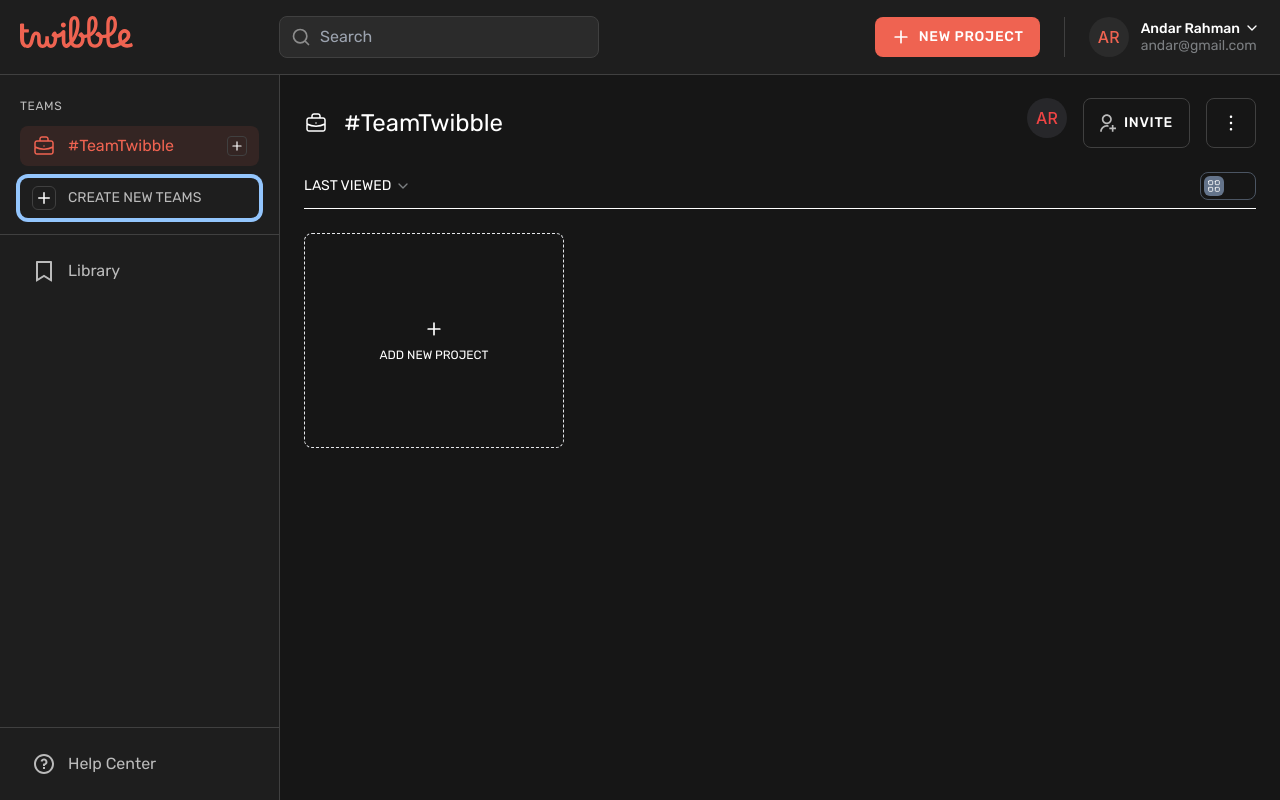
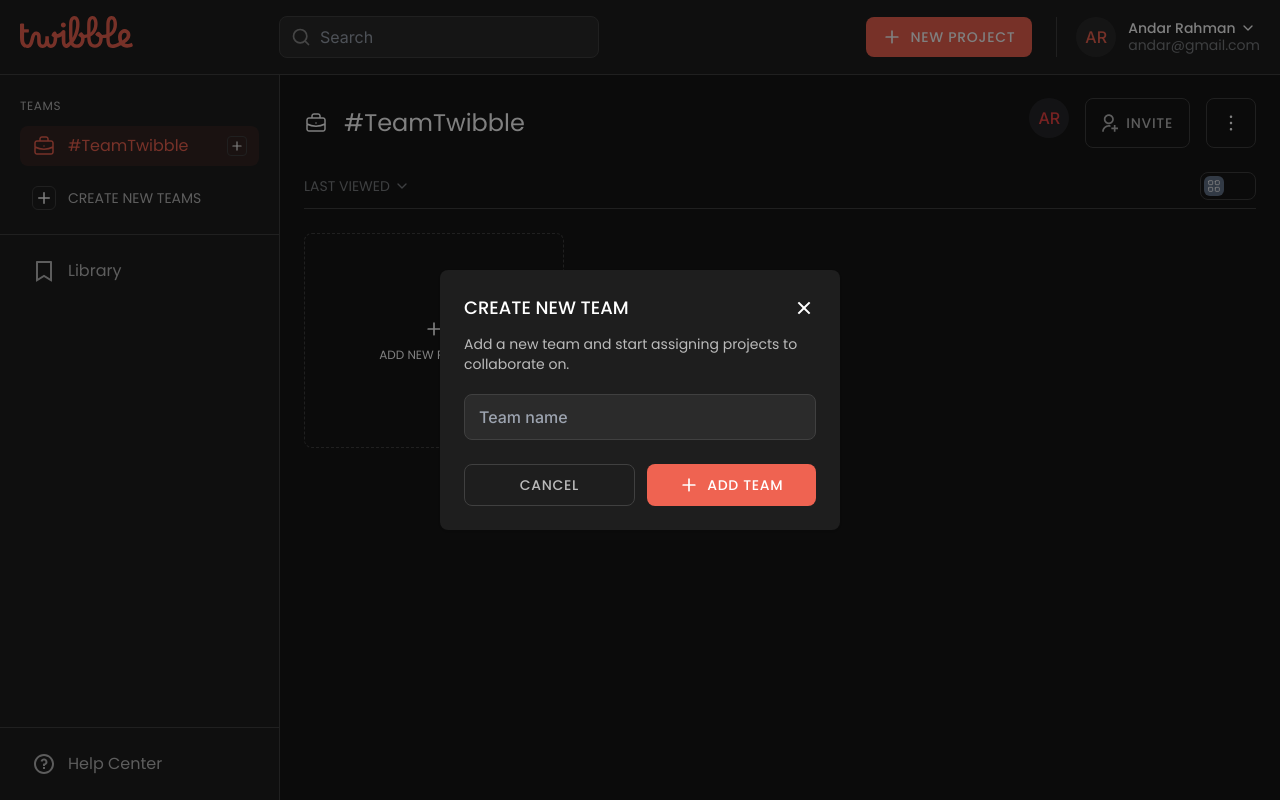
Before and after one commit to AdamAbd/twibble, a Vue app: page / in a window 1280 px wide. Both pictures are taken after a click on the button "CREATE NEW TEAMS". Built offline with nearby package versions, Linux system fonts and the light colour scheme.

Commit message:
add func to modal

```diff
--- a/index.html
+++ b/index.html
@@ -9,7 +9,8 @@
 
   <link rel="preconnect" href="https://fonts.googleapis.com">
   <link rel="preconnect" href="https://fonts.gstatic.com" crossorigin>
-  <link href="https://fonts.googleapis.com/css2?family=Rubik:wght@300;400;500;600;700;800;900&display=swap"
+  <link
+    href="https://fonts.googleapis.com/css2?family=Inter:wght@100;200;300;400;500;600;700;800;900&family=Poppins:ital,wght@0,100;0,200;0,300;0,400;0,500;0,600;0,700;0,800;0,900;1,100;1,200;1,300;1,400;1,500;1,600;1,700;1,800;1,900&display=swap"
     rel="stylesheet">
 </head>
 
--- a/src/components/Buttons/CustomButton.vue
+++ b/src/components/Buttons/CustomButton.vue
@@ -16,10 +16,11 @@
 <template>
   <button
     type="button"
-    class="text-white focus:ring-4 focus:outline-none focus:ring-blue-300 font-medium rounded-lg text-sm tracking-wider px-4 py-2.5 text-center inline-flex items-center"
+    class="focus:outline-none w-full font-medium rounded-lg text-sm tracking-wider px-4 py-2.5 text-center inline-flex items-center justify-center"
     :class="{
-      'bg-primary hover:bg-red-500': prop.isPrimary,
-      'border border-border hover:bg-primary/30 hover:border-primary/30': !prop.isPrimary
+      'text-white bg-primary hover:bg-red-500': prop.isPrimary,
+      'text-[#BBBBBB] border border-border hover:bg-primary/30 hover:border-primary/30':
+        !prop.isPrimary
     }"
   >
     <slot name="icon"></slot>
--- a/src/components/Buttons/SideBarButton.vue
+++ b/src/components/Buttons/SideBarButton.vue
@@ -14,7 +14,7 @@
 <template>
   <button
     type="button"
-    class="focus:ring-4 focus:outline-none focus:ring-blue-300 rounded-lg px-3 py-2 text-center inline-flex items-center"
+    class="focus:outline-none rounded-lg px-3 py-2 text-center inline-flex items-center"
     :class="{
       'bg-primary/10 hover:bg-primary/20': prop.isActive,
       'hover:bg-primary/10': !prop.isActive
--- a/src/components/Modal/CreateTeamModal.vue
+++ b/src/components/Modal/CreateTeamModal.vue
@@ -1,45 +1,65 @@
 <script setup>
+import { useShowModalTeamStore } from '../../stores/showModalTeam'
 import CustomButton from '../Buttons/CustomButton.vue'
+
+const showModalTeam = useShowModalTeamStore()
 </script>
 
 <template>
-  <div class="fixed z-30 w-screen h-screen bg-black/40">
+  <div class="fixed z-30 w-screen h-screen bg-black/50 font-poppins">
     <div class="fixed top-0 bottom-0 right-0 left-0 m-auto w-[400px] h-min">
       <div class="relative w-full max-w-md max-h-full">
         <!-- Modal content -->
-        <div class="relative bg-white rounded-lg shadow dark:bg-gray-700">
+        <div class="relative bg-background rounded-lg shadow">
           <div class="p-6">
             <div class="flex flex-row items-center justify-between mb-3">
-              <h2 class="text-lg font-medium text-gray-900 dark:text-white">CREATE NEW TEAM</h2>
-              <button type="button">
+              <h2 class="text-lg font-medium text-white">CREATE NEW TEAM</h2>
               <svg
                 xmlns="http://www.w3.org/2000/svg"
-                  class="w-6 h-6"
+                class="w-6 h-6 hover:bg-primary/20 rounded-md cursor-pointer"
                 viewBox="0 0 24 24"
                 fill="none"
+                @click="showModalTeam.hide()"
               >
                 <path
                   d="M12.0007 10.5865L16.9504 5.63672L18.3646 7.05093L13.4149 12.0007L18.3646 16.9504L16.9504 18.3646L12.0007 13.4149L7.05093 18.3646L5.63672 16.9504L10.5865 12.0007L5.63672 7.05093L7.05093 5.63672L12.0007 10.5865Z"
                   fill="white"
                 />
               </svg>
-              </button>
             </div>
-            <p class="text-sm font-normal mb-5">
+            <p class="text-sm text-[#BBBBBB] font-normal mb-5">
               Add a new team and start assigning projects to collaborate on.
             </p>
+            <!-- Form -->
             <form class="space-y-6" action="#">
               <input
-                type="email"
-                name="email"
-                id="email"
-                class="bg-gray-50 border border-gray-300 text-gray-900 text-base font-medium rounded-lg focus:ring-blue-500 focus:border-blue-500 block w-full px-3.5 py-2.5"
-                placeholder="name@company.com"
+                type="text"
+                class="bg-[#2B2B2B] border border-border text-base text-white font-medium font-inter rounded-lg focus:ring focus:ring-primary/30 focus:border-primary block w-full px-3.5 py-2.5"
+                placeholder="Team name"
                 required
               />
               <div class="flex flex-row gap-3">
-                <CustomButton :title="'Add Team'" />
-                <CustomButton :title="'Add Team'" />
+                <CustomButton :title="'CANCEL'" :isPrimary="false" @click="showModalTeam.hide()" />
+                <CustomButton :title="'ADD TEAM'">
+                  <template #icon>
+                    <svg
+                      xmlns="http://www.w3.org/2000/svg"
+                      class="mr-2"
+                      width="20"
+                      height="20"
+                      viewBox="0 0 20 20"
+                      fill="none"
+                    >
+                      <path
+                        d="M10.0013 4.16602V15.8327M4.16797 9.99935H15.8346"
+                        stroke="white"
+                        stroke-width="1.66667"
+                        stroke-linecap="round"
+                        stroke-linejoin="round"
+                      />
+                    </svg>
+                  </template>
+                </CustomButton>
               </div>
             </form>
           </div>
--- a/src/components/NavBar.vue
+++ b/src/components/NavBar.vue
@@ -4,7 +4,7 @@
 </script>
 
 <template>
-  <nav class="fixed top-0 z-20 w-full bg-background border-b border-border">
+  <nav class="fixed top-0 z-20 w-full bg-background border-b border-border font-poppins">
     <div class="flex items-center justify-between px-5 py-4">
       <!-- Content -->
       <div class="flex flex-row gap-[146px]">
@@ -34,7 +34,7 @@
             <input
               type="search"
               id="default-search"
-              class="block w-80 px-3.5 py-2 pl-10 text-base font-normal text-[#8C8C8C] border border-border rounded-lg bg-[#2B2B2B]"
+              class="block w-80 px-3.5 py-2 pl-10 text-base font-inter text-[#8C8C8C] border border-border rounded-lg bg-[#2B2B2B]"
               placeholder="Search"
               required
             />
--- a/src/components/SideBar.vue
+++ b/src/components/SideBar.vue
@@ -1,10 +1,13 @@
 <script setup>
+import { useShowModalTeamStore } from '../stores/showModalTeam'
 import SideBarButton from './Buttons/SideBarButton.vue'
+
+const showModalTeam = useShowModalTeamStore()
 </script>
 
 <template>
   <aside
-    class="fixed top-0 left-0 z-10 w-[280px] h-screen pt-[74px] bg-background border-r border-border"
+    class="fixed top-0 left-0 z-10 w-[280px] h-screen pt-[74px] bg-background border-r border-border font-poppins"
   >
     <div class="h-full pt-6 overflow-y-auto flex flex-col">
       <!-- Team Section -->
@@ -35,7 +38,7 @@
             </template>
           </SideBarButton>
           <!-- Create New Team Button -->
-          <SideBarButton>
+          <SideBarButton @click="showModalTeam.show()">
             <template #icon>
               <svg
                 xmlns="http://www.w3.org/2000/svg"
--- /dev/null
+++ b/src/stores/showModalTeam.js
@@ -0,0 +1,14 @@
+import { ref } from 'vue'
+import { defineStore } from 'pinia'
+
+export const useShowModalTeamStore = defineStore('showModalTeam', () => {
+    const initial = ref(false)
+    function show() {
+        initial.value = true;
+    }
+    function hide() {
+        initial.value = false;
+    }
+
+    return { initial, show, hide }
+})
--- a/src/views/HomeView.vue
+++ b/src/views/HomeView.vue
@@ -2,12 +2,15 @@
 import CreateTeamModal from '../components/Modal/CreateTeamModal.vue'
 import CustomButton from '../components/Buttons/CustomButton.vue'
 import CustomIconButton from '../components/Buttons/CustomIconButton.vue'
+import { useShowModalTeamStore } from '../stores/showModalTeam'
+
+const showModalTeam = useShowModalTeamStore()
 </script>
 
 <template>
-  <CreateTeamModal v-if="false" />
+  <CreateTeamModal v-if="showModalTeam.initial" />
 
-  <div class="h-screen px-6 pt-[98px] ml-[280px] bg-scaffold">
+  <div class="h-screen px-6 pt-[98px] ml-[280px] bg-scaffold font-poppins">
     <!-- Header Project -->
     <div class="flex flex-row justify-between">
       <!-- Tittle Project -->
@@ -76,7 +79,7 @@
     <div class="flex flex-col w-full mt-6">
       <div class="flex flex-row items-center justify-between">
         <button
-          class="text-white focus:outline-none font-normal text-sm text-center inline-flex items-center"
+          class="text-[#7C7F82] focus:outline-none font-normal text-sm text-center inline-flex items-center"
           type="button"
         >
           LAST VIEWED
@@ -98,7 +101,7 @@
 
         <label class="relative inline-flex items-center cursor-pointer">
           <input type="checkbox" value="" class="sr-only peer" />
-          <div class="relative w-14 h-7 rounded-lg border border-gray-600">
+          <div class="relative w-14 h-7 rounded-lg border border-border">
             <svg
               xmlns="http://www.w3.org/2000/svg"
               class="absolute w-5 h-5 bg-slate-500 p-0.5 rounded-md top-[3px] left-[3px]"
@@ -133,12 +136,12 @@
           </div>
         </label>
       </div>
-      <div class="w-full h-px bg-white mt-2" />
+      <div class="w-full h-px bg-border mt-2" />
     </div>
 
     <div class="mt-6 flex flex-wrap gap-6">
       <div
-        class="w-[260px] h-[215px] border border-dashed rounded-lg flex flex-col gap-2 items-center justify-center"
+        class="w-[260px] h-[215px] border border-border border-dashed rounded-lg flex flex-col gap-2 items-center justify-center"
       >
         <svg
           xmlns="http://www.w3.org/2000/svg"
--- a/tailwind.config.js
+++ b/tailwind.config.js
@@ -7,7 +7,8 @@
   theme: {
     extend: {
       fontFamily: {
-        sans: ["Rubik", "sans"],
+        'poppins': ['Poppins', 'sans-serif'],
+        'inter': ['Inter', 'sans-serif'],
       },
       colors: {
         'scaffold': '#161616',
```
Lines whose indentation alone changed are shown as unchanged.
